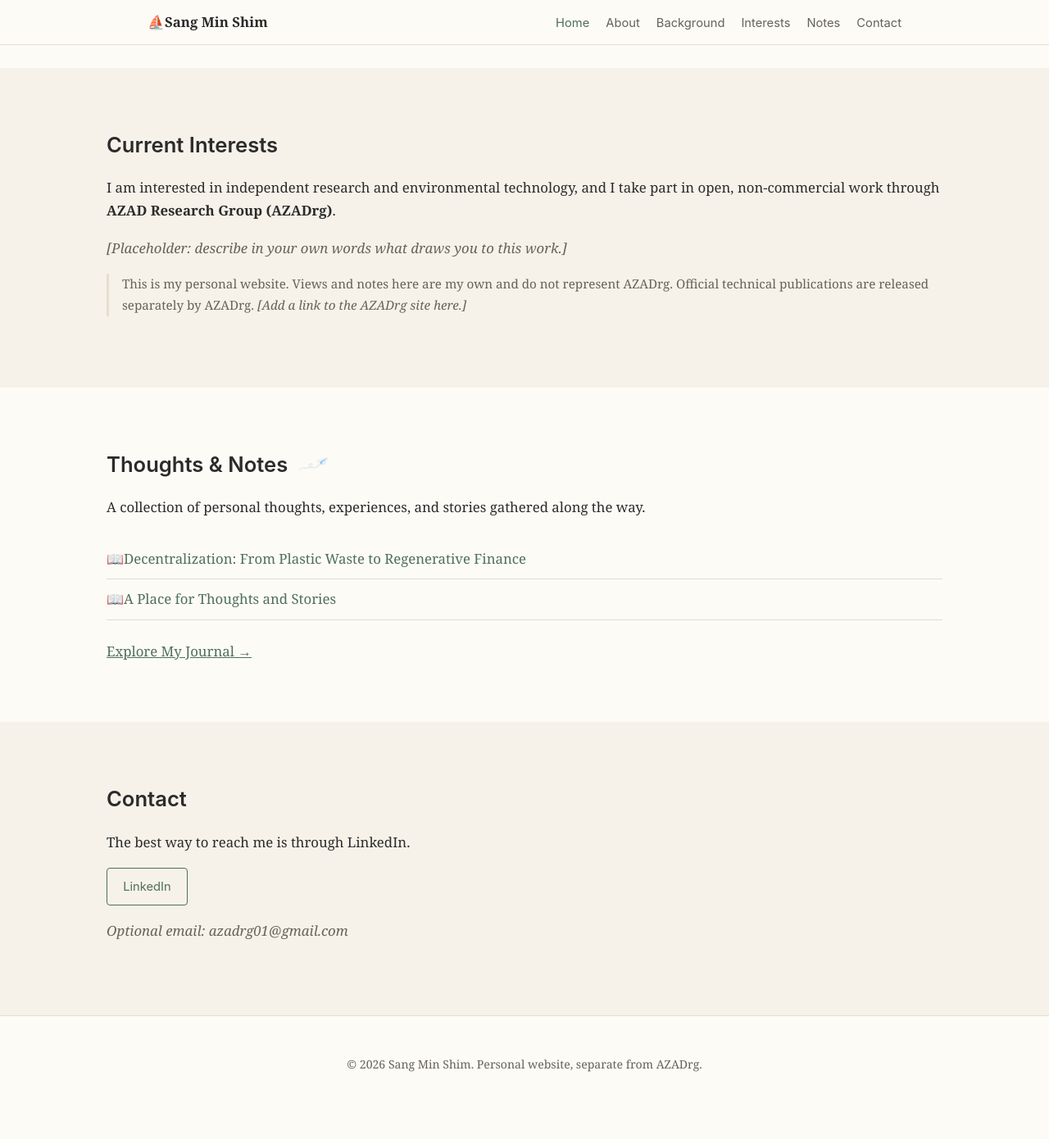
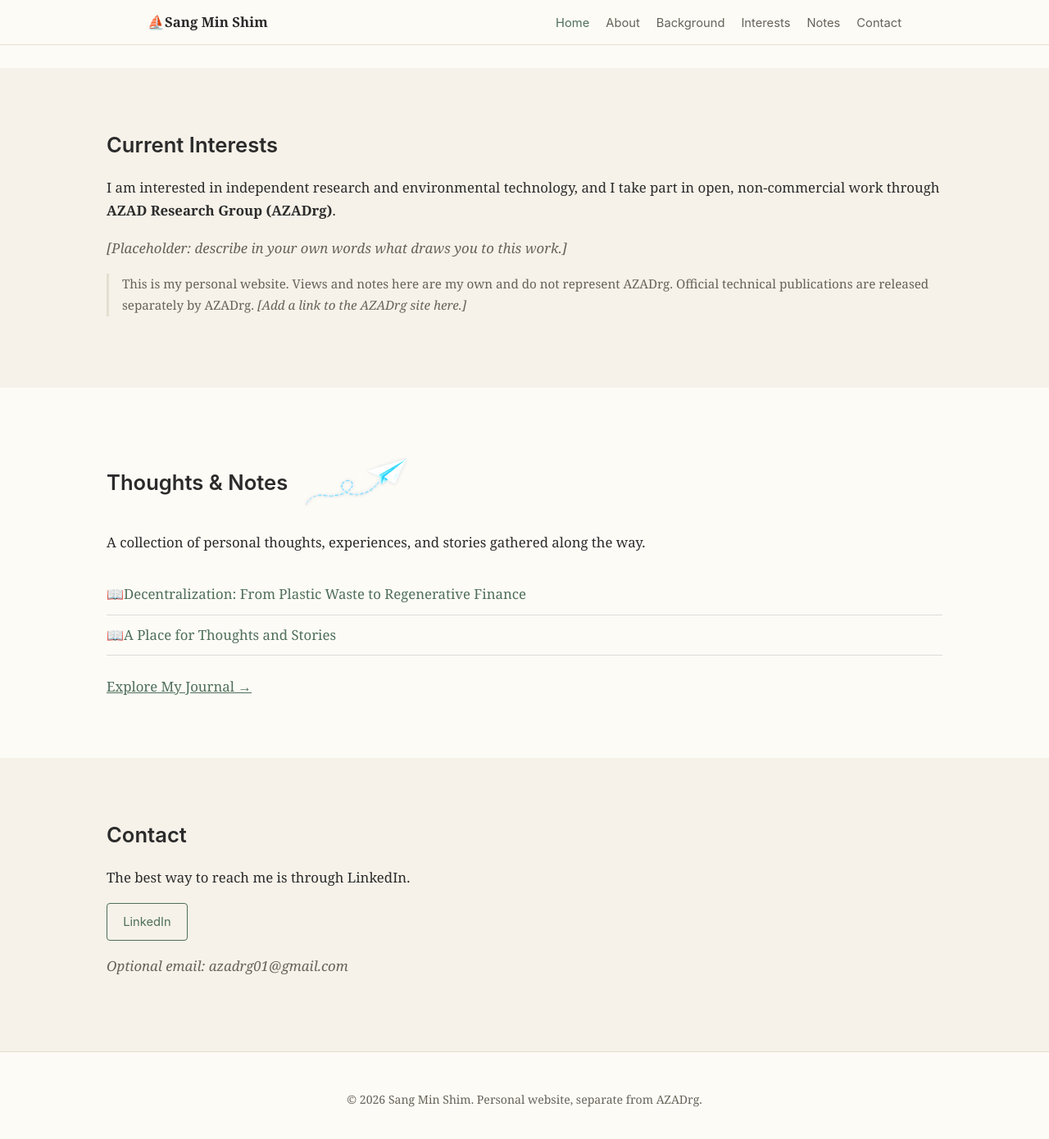
Before and after one commit to ssimsangmin49-creator/personal-home, a Jekyll site: the page index.html, which Jekyll copies as it is, in a window 1280 px wide and 1400 px high, scrolled down 1797 px. Shown: the top 1390 px of the window at 82% size. Built offline with Jekyll 4.4.1, drawn with Linux system fonts in a browser that asks for light colours; before the commit the page ends 3154 px from its top, so only the background shows below that.

Commit message:
Update index.html

```diff
--- a/index.html
+++ b/index.html
@@ -86,13 +86,15 @@
 .notes-heading {
   display: flex;
   align-items: center;
-  gap: 12px;
+  gap: 18px;
 }
 
 .notes-icon {
-  width: 38px;
-  height: 38px;
+  width: 130px;
+  height: auto;
   object-fit: contain;
+  opacity: 1;
+  filter: contrast(1.4) saturate(1.6);
 }
 
 </style>
```
